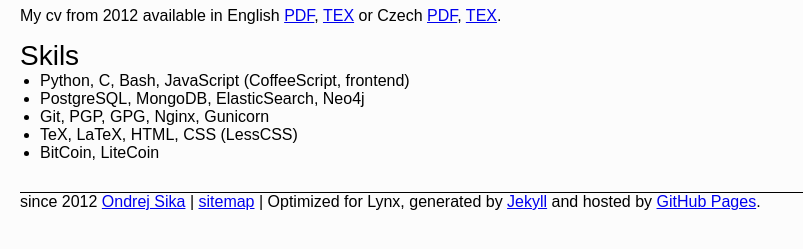
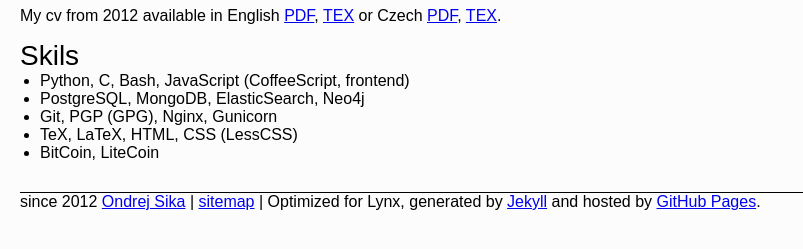
Before and after one commit to ondrejsika/ondrejsika.com, a Jekyll site: the page built from about-me.md, in a window 1280 px wide. Shown: the part 238-487 px from the top of the page, without its empty margins (0-803 px from the left). Built offline with Jekyll 4.4.1, drawn with Linux system fonts in a browser that asks for light colours; Markdown is read by kramdown in place of the engine named in the settings; comment, search, counter and statistics services are not loaded.

Commit message:
update pgp

```diff
--- a/about-me.md
+++ b/about-me.md
@@ -22,6 +22,6 @@
 
 * Python, C, Bash, JavaScript (CoffeeScript, frontend)
 * PostgreSQL, MongoDB, ElasticSearch, Neo4j
-* Git, PGP, GPG, Nginx, Gunicorn
+* Git, PGP (GPG), Nginx, Gunicorn
 * TeX, LaTeX, HTML, CSS (LessCSS)
 * BitCoin, LiteCoin
```
